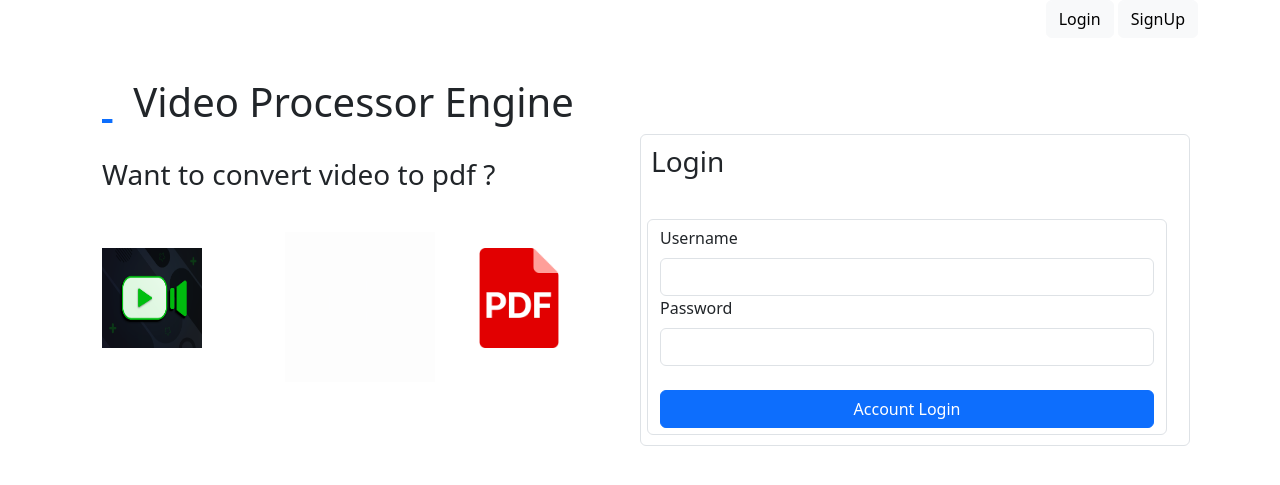
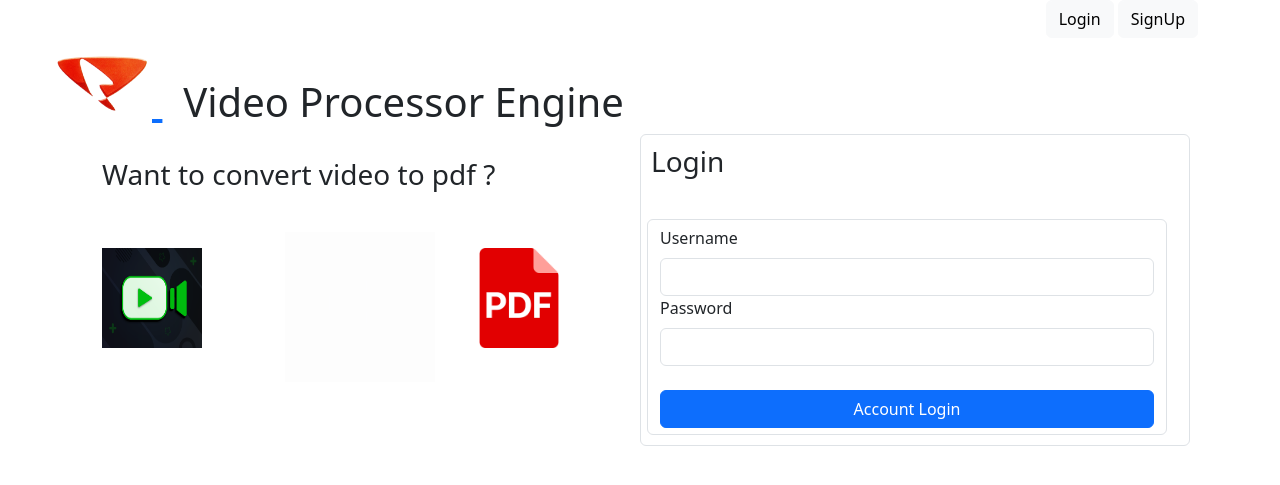
Before and after one commit to Prakash22Suthar/video_processor_AI-tool, a Django app: page /login/ in a window 1280 px wide. Shown: the top 485 px of the page. Run offline with Django 5.2, Linux system fonts and the light colour scheme.

Commit message:
minor changes

```diff
--- a/templates/base.html
+++ b/templates/base.html
@@ -4,8 +4,8 @@
 <head>
     <meta charset="UTF-8">
     <meta name="viewport" content="width=device-width, initial-scale=1.0">
-    <title>JB Convertor</title>
-    <link rel="icon" href="https://www.jbsolutions.in/images/ico/favicon.png">
+    <title>PS Convertor</title>
+    <link rel="icon" href="{% static 'img/p_logo.png' %}">
     <link href="https://cdn.jsdelivr.net/npm/bootstrap@5.3.3/dist/css/bootstrap.min.css" rel="stylesheet" integrity="sha384-QWTKZyjpPEjISv5WaRU9OFeRpok6YctnYmDr5pNlyT2bRjXh0JMhjY6hW+ALEwIH" crossorigin="anonymous">
     <style>
         .blink {
@@ -42,7 +42,7 @@
   </div>
   <div style="padding: 20px;">
     <h1 style="margin-top: 20px;">
-      <a href="{% url 'home' %}"><img src="https://www.jbsolutions.in/images/ico/favicon.png" alt="" width="50" style="margin-top: -30px;"> </a>
+      <a href="{% url 'home' %}"><img src="{% static 'img/p_logo.png' %}" alt="" width="100" style="margin-top: -50px; margin-left: -50px;"> </a>
       &nbsp;
       Video Processor Engine
     </h1>
--- a/video_app/utils.py
+++ b/video_app/utils.py
@@ -6,6 +6,7 @@ from reportlab.lib.pagesizes import letter
 from reportlab.pdfgen import canvas
 
 def extract_audio(video_path, audio_path):
+
     """this function will get audio form video file"""
 
     print(" :::::::::::::::: extracting audio start ::::::::::::::")
```
Also changed, not shown: db.sqlite3 (added), static/img/p_logo.png (added).
